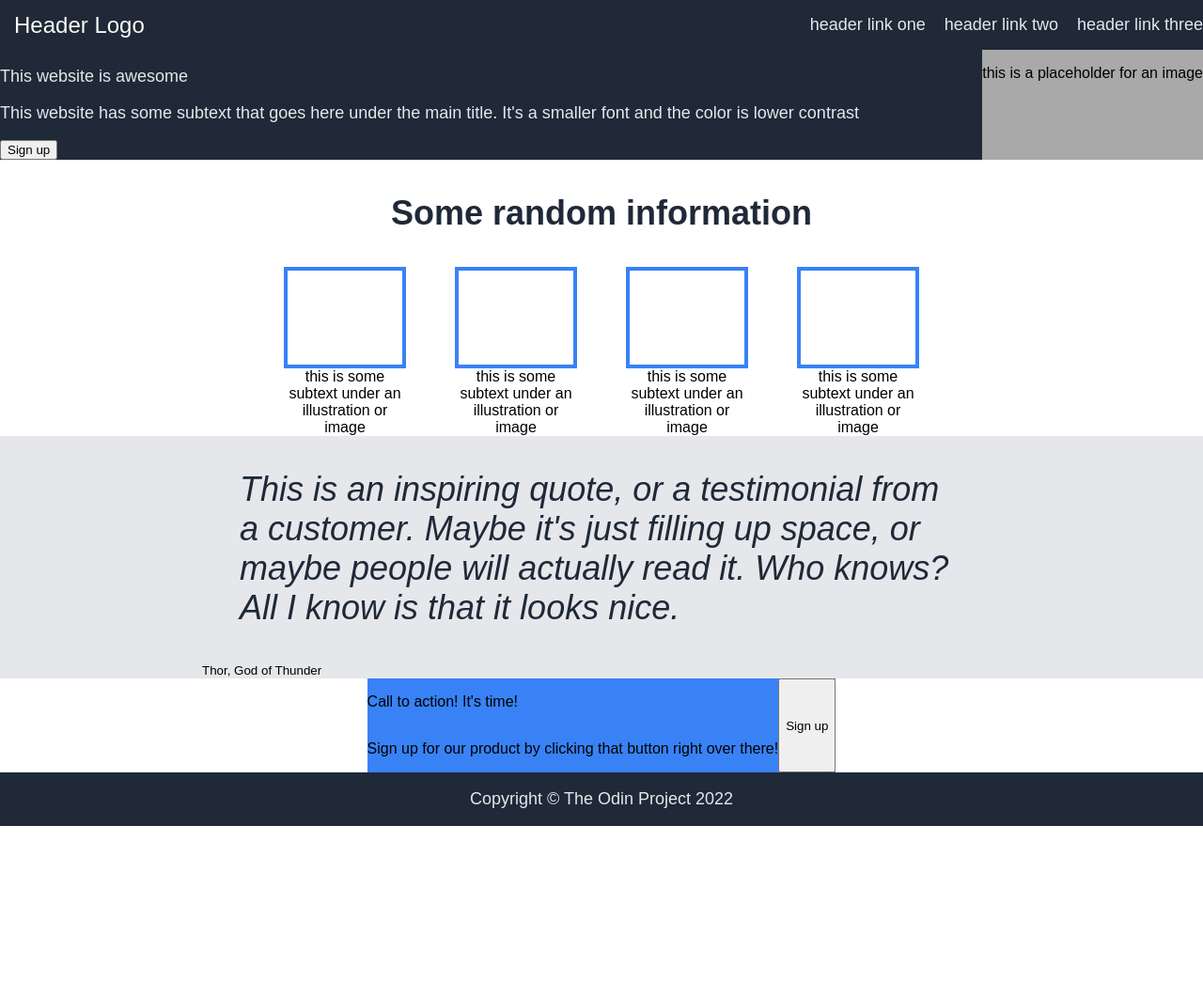
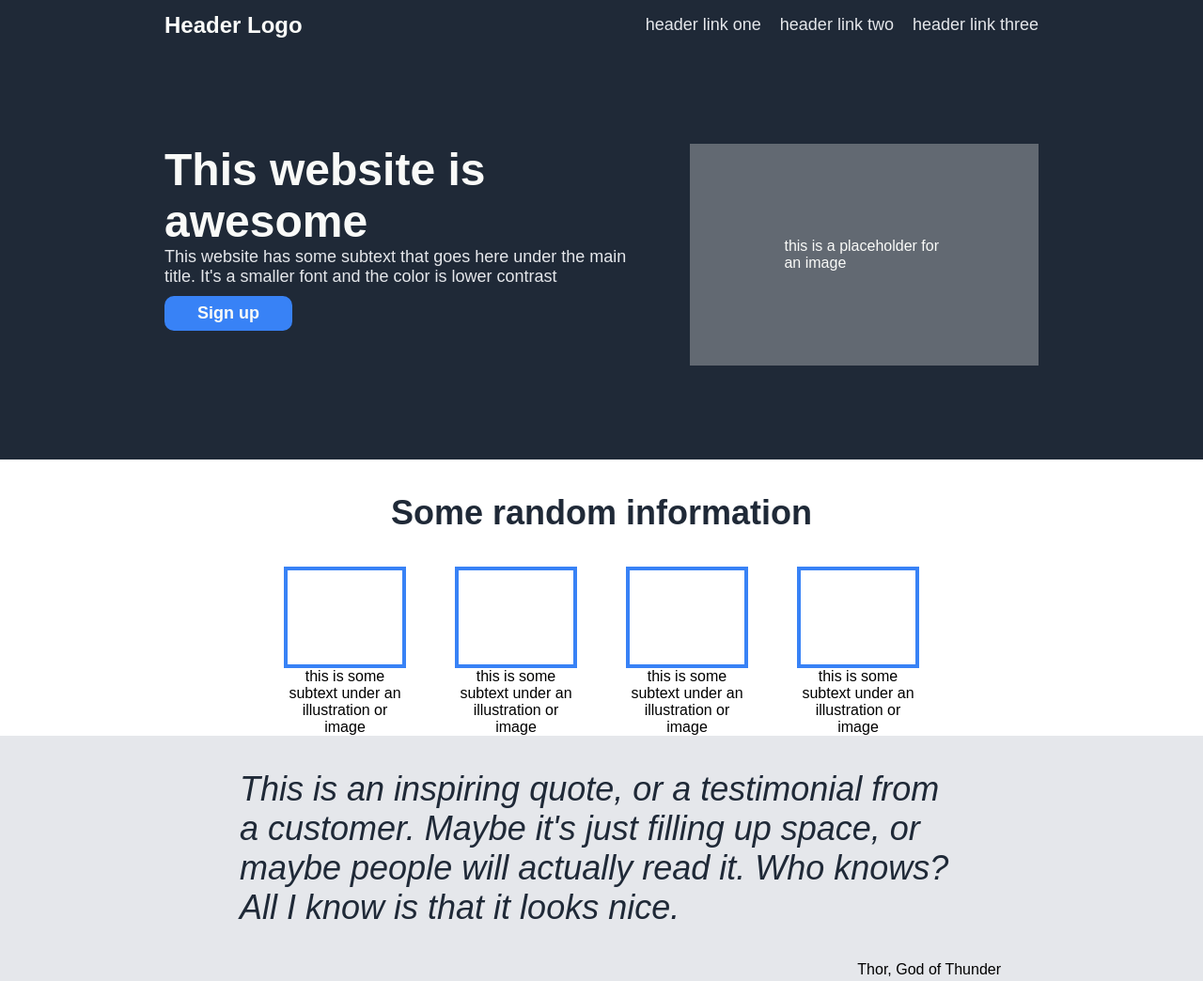
Before and after one commit to livingicon/landing-page, a plain HTML site: page index.html in a window 1280 px wide. Shown: the top 1044 px of the page at 94% size. Before the commit the page ends 879 px from the top, so only its background shows below. Drawn offline with Linux system fonts and the light colour scheme.

Commit message:
Organized css with some category notes. Worked mainly on hero styling. Started removing some excess div classes in html (example: buttons).

```diff
--- a/index.html
+++ b/index.html
@@ -23,9 +23,9 @@
         <!--1. about-->
         <div class="about">
             <div class="about-info">
-                <p>This website is awesome</p>
+                <h1>This website is awesome</h1>
                 <p>This website has some subtext that goes here under the main title. It's a smaller font and the color is lower contrast</p>
-                <button class="about-button">Sign up</button>
+                <button>Sign up</button>
             </div>
             <div class="about-img">
                 <p>this is a placeholder for an image</p>
@@ -65,7 +65,7 @@
         <div class="quote-container">
             <div class="quote">
                 <blockquote>This is an inspiring quote, or a testimonial from a customer. Maybe it's just filling up space, or maybe people will actually read it. Who knows? All I know is that it looks nice.</blockquote>
-                <small>Thor, God of Thunder</small>
+                <p>Thor, God of Thunder</p>
             </div>
         </div>
 
@@ -76,7 +76,7 @@
                     <p>Call to action! It's time!</p>
                     <p>Sign up for our product by clicking that button right over there!</p>
                 </div>
-                <button class="action-button">Sign up</button>
+                <button>Sign up</button>
             </div>
         </div>
     </div> <!--body end-->
--- a/style.css
+++ b/style.css
@@ -1,5 +1,4 @@
-/*FIRST PASS ITEM PLACEMENT AND INITIAL STYLING*/
-
+/*GENERAL*/
 body {
     margin: 0;
     font-family: sans-serif;
@@ -14,16 +13,67 @@ body {
     flex: 1; /* fixes header and footer in place */
 }
 
+/*HERO SECTION*/
 .hero,
 .footer {
     background-color: #1F2937
 }
 
+.header {
+    display: flex;
+    justify-content: space-between; /* spreads links and logo to edges */
+    margin: 0px 175px;
+}
+
+.logo {
+    display: flex;
+    align-items: center; /* centering logo */
+    font-size: 24px;
+    color: #F9FAF8;
+    font-weight: bolder;
+}
+
 .about {
     display: flex;
     justify-content: space-between;
+    margin: 100px 175px;
+    gap: 40px;
 }
 
+.about-img {
+    background-color: #626972;
+    color: #f9faf8;
+    width: 300px;
+    padding: 100px; /*this needs to change...max height?*/
+}
+
+.about-info h1 {
+    font-size: 48px;
+    font-weight: bolder;
+    color: #f9faf8;
+    margin: 0px;
+}
+
+.about p {
+    margin: 0px;
+}
+
+.links {
+    display: flex;
+    gap: 20px; /* gap between links */
+
+}
+
+ul {
+    list-style: none;
+}
+
+a {
+    text-decoration: none;
+    list-style: none;
+}
+
+/*INFORMATION SECTION*/
 .title {
     font-size: 36px;
     color: #1f2937;
@@ -51,10 +101,7 @@ body {
     max-width: 130px;
   }
 
-.about-img {
-    background-color: darkgrey;
-}
-
+/*QUOTE SECTION*/
 .quote-container {
     background-color: #E5E7EB;
     display: flex;
@@ -75,10 +122,11 @@ blockquote {
     font-weight: lighter;
 }
 
-small {
+.quote p {
     text-align: right; /* this isn't working because of the small */
 }
 
+/*ACTION SECTION*/
 .action-container {
      /*need to change this*/
     display: flex;
@@ -96,26 +144,14 @@ small {
     flex-direction: column;
 }
 
-.header {
+/*FOOTER SECTION*/
+.footer {
     display: flex;
-    justify-content: space-between; /* spreads links and logo to edges */
+    justify-content: center;
+    align-items: center;
 }
 
-.links {
-    display: flex;
-    gap: 20px; /* gap between links */
-
-}
-
-ul {
-    list-style: none;
-}
-
-a {
-    text-decoration: none;
-    list-style: none;
-}
-
+/*background-color general*/
 a,
 .footer,
 .about-info p {
@@ -123,16 +159,22 @@ a,
     font-size: 18px;
 }
 
-.logo {
-    display: flex;
-    align-items: center; /* centring logo */
-    font-size: 24px;
-    color: #F9FAF8;
-    margin-left: 15px;
+/*buttons-general*/
+button {
+    background-color: #3882f6;
+    font-size: 18px;
+    font-weight: bolder;
+    color: #f9faf8;
+    padding: 8px 35px;
+    border-radius: 10px;
+    border-style: none;
 }
 
-.footer {
-    display: flex;
-    justify-content: center;
-    align-items: center;
+.about-info button {
+    margin-top: 10px;
 }
+
+.action-info button {
+    border-style: solid;
+    border-color: #f9faf8;
+}
```
